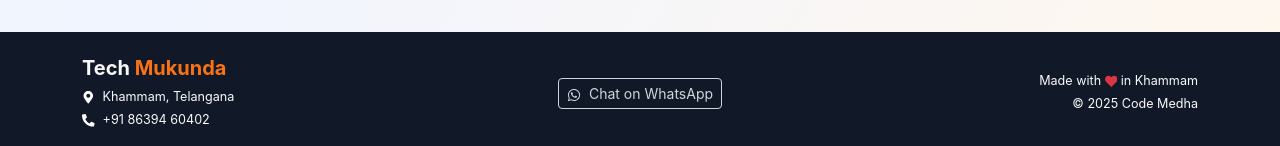
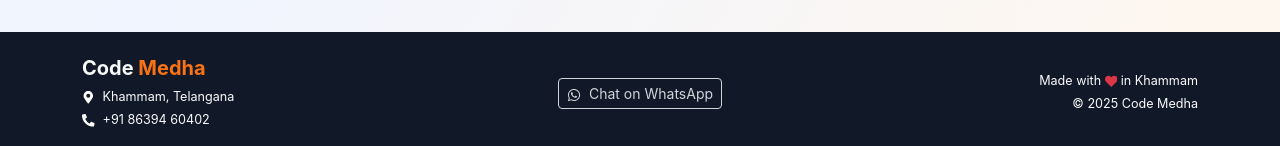
Before and after one commit to Adithya99Mukunda/Codify.inc, a React (Vite) app: page / in a window 1280 px wide. Shown: the part 2830-2976 px from the top of the page. Built offline with nearby package versions, Linux system fonts and the light colour scheme.

Commit message:
footer -> Teck Mukunda -> Code Medha

```diff
--- a/src/components/Footer.jsx
+++ b/src/components/Footer.jsx
@@ -15,7 +15,7 @@ const Footer = () => {
           {/* Logo + Address */}
           <div className="col-md-4 text-center text-md-start">
             <h5 className="fw-bold mb-2">
-              Tech <span className="text-accent">Mukunda</span>
+              Code <span className="text-accent">Medha</span>
             </h5>
             <p className="small mb-1">
               <FaMapMarkerAlt className="me-2 text-white" />
```
